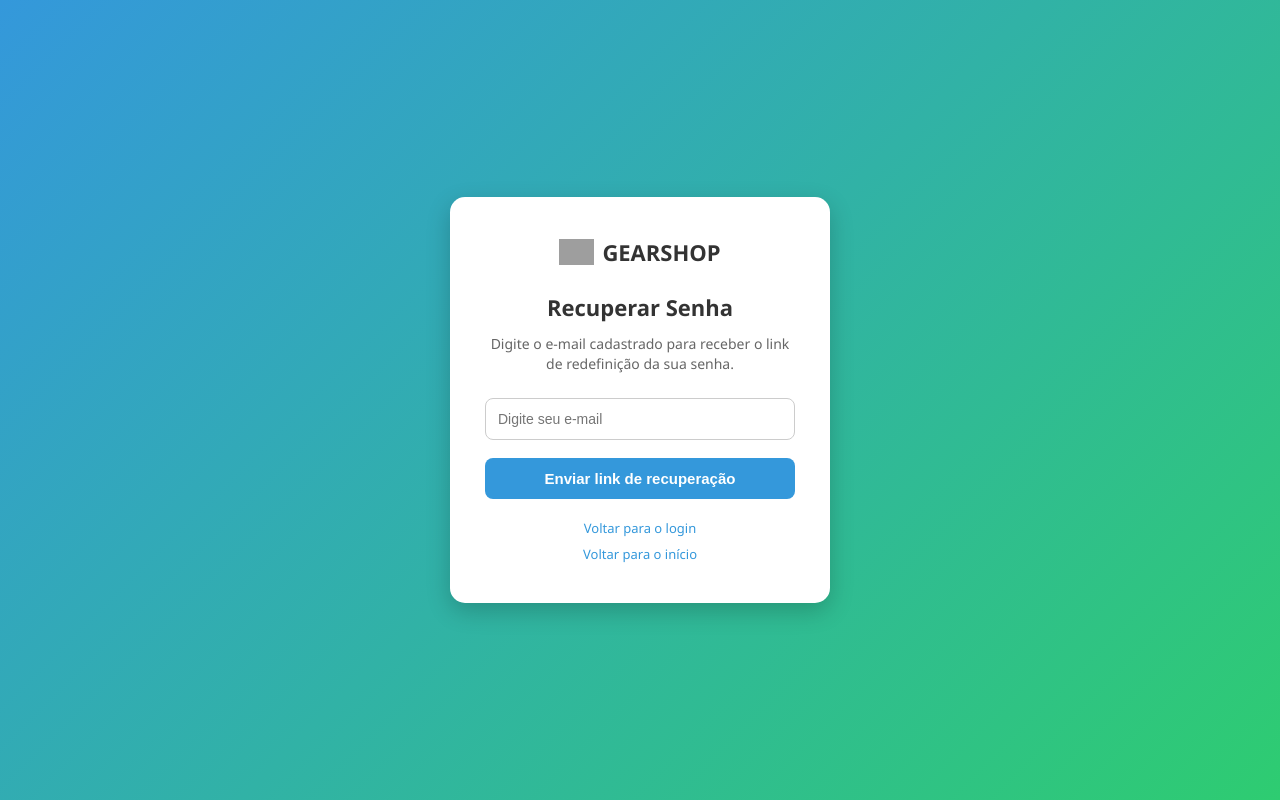
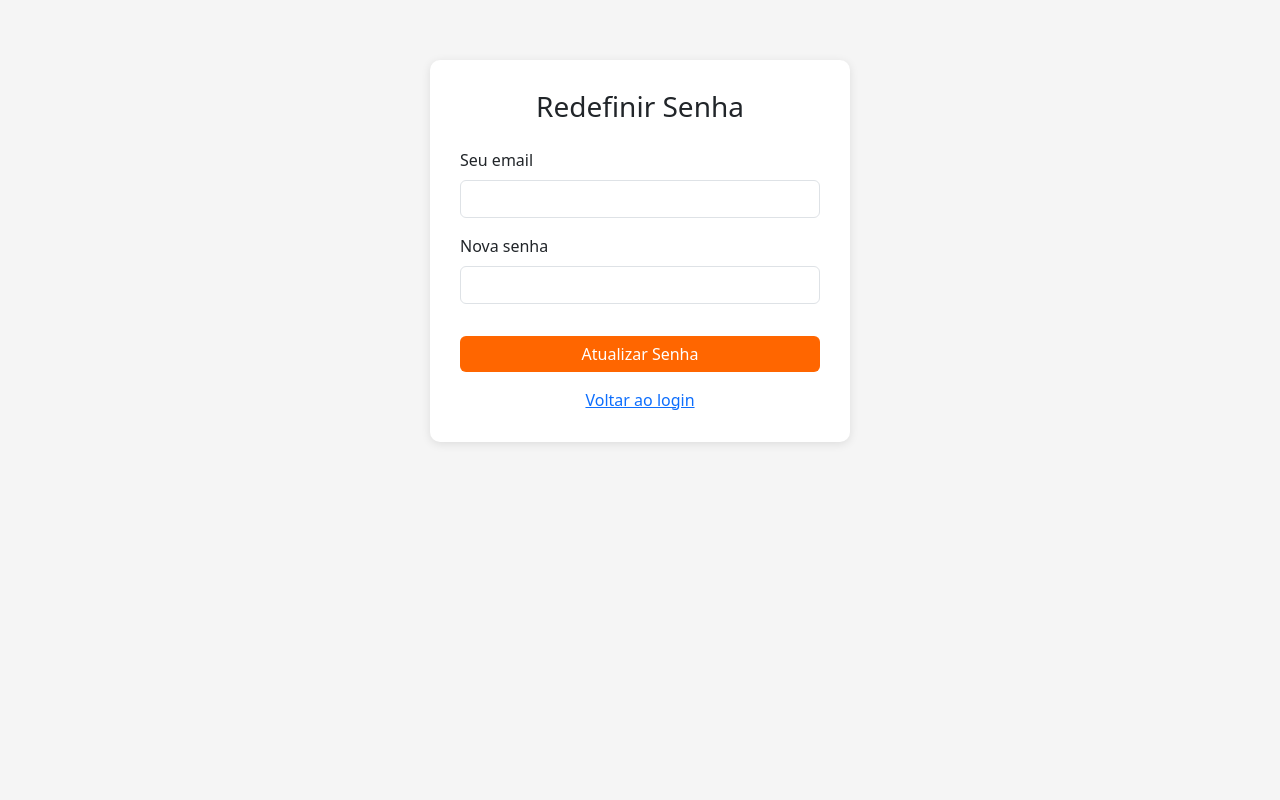
Before and after one commit to JOTA308/GearShop, a Flask app: page /senha in a window 1280 px wide. Run offline with Flask 3, Linux system fonts and the light colour scheme; grey boxes are pictures that could not be loaded.

Commit message:
Atualizando projeto GearShop

```diff
--- a/app.py
+++ b/app.py
@@ -1,62 +1,61 @@
 from flask import Flask, render_template, request, redirect, url_for, session, flash
 import mysql.connector
 from datetime import timedelta
+from werkzeug.security import generate_password_hash, check_password_hash
 
-# ======================================================
-#  Configuração do Flask
-# ======================================================
 app = Flask(__name__)
 app.secret_key = 'chave_super_secreta_fixa_gearshop'
 app.permanent_session_lifetime = timedelta(days=7)
 
-# ======================================================
-#  Conexão com o MySQL
-# ======================================================
+# ------------------------------------
+# CONFIGURAÇÃO DO BANCO
+# ------------------------------------
+db_config = {
+    "host": "localhost",
+    "user": "root",
+    "password": "root",
+    "database": "gearshop"
+}
+
 def get_db_connection():
-    """Cria e retorna uma conexão com o banco de dados."""
-    return mysql.connector.connect(
-        host='localhost',
-        user='root',
-        password='root',
-        database='gearshop'
-    )
+    return mysql.connector.connect(**db_config)
 
-# ======================================================
-#  Página inicial
-# ======================================================
-@app.route('/')
+
+# ------------------------------------
+# HOME
+# ------------------------------------
+@app.route("/")
 def index():
-    return render_template('indexx.html')
+    return render_template("indexx.html")
 
-# ======================================================
-#  Login
-# ======================================================
+
+# ------------------------------------
+# LOGIN
+# ------------------------------------
 @app.route('/login', methods=['GET', 'POST'])
 def login():
     if request.method == 'POST':
-        email = request.form.get('email')
-        senha = request.form.get('senha')
+        email = request.form.get('email', '').strip()
+        senha = request.form.get('senha', '')
 
         if not email or not senha:
             flash("Preencha todos os campos!", "erro")
-            return render_template('login.html')
+            return render_template("login.html")
 
         db = get_db_connection()
-        try:
-            cursor = db.cursor(dictionary=True, buffered=True)
-            cursor.execute("SELECT cpf, nome, senha FROM usuarios WHERE email=%s", (email,))
-            usuario = cursor.fetchone()
-            cursor.close()
-        finally:
-            db.close()
+        cursor = db.cursor(dictionary=True)
 
-        if usuario and usuario['senha'] == senha:
-            session.permanent = True
+        cursor.execute("SELECT cpf, nome, senha FROM usuarios WHERE email=%s", (email,))
+        usuario = cursor.fetchone()
+
+        cursor.close()
+        db.close()
+
+        if usuario and check_password_hash(usuario['senha'], senha):
             session['usuario'] = {
                 'cpf': usuario['cpf'],
                 'nome': usuario['nome']
             }
-            flash(f"Bem-vindo(a), {usuario['nome']}!", "sucesso")
             return redirect(url_for('perfil'))
         else:
             flash("E-mail ou senha incorretos!", "erro")
@@ -64,103 +63,202 @@ def login():
 
     return render_template('login.html')
 
-# ======================================================
-#  Cadastro
-# ======================================================
-@app.route('/cadastro', methods=['GET', 'POST'])
-def cadastro():
+
+# ------------------------------------
+# CADASTRO
+# ------------------------------------
+@app.route('/cadastrar', methods=['GET', 'POST'])
+def cadastrar():
     if request.method == 'POST':
-        cpf = ''.join(filter(str.isdigit, request.form.get('cpf', '')))
+        try:
+            cpf = request.form.get('cpf', '').strip()
+            nome = request.form.get('nome', '').strip()
+            email = request.form.get('email', '').strip()
+            nascimento = request.form.get('nascimento', '').strip()
+            telefone = request.form.get('telefone', '').strip()
+            senha = request.form.get('senha', '')
+            endereco = ""  # endereço padrão vazio
+
+            if not all([cpf, nome, email, nascimento, telefone, senha]):
+                flash("Preencha todos os campos!", "erro")
+                return render_template("cadastro.html")
+
+            if len(senha) < 8:
+                flash("A senha deve ter pelo menos 8 caracteres!", "erro")
+                return render_template("cadastro.html")
+
+            senha_hash = generate_password_hash(senha)
+
+            conn = get_db_connection()
+            cursor = conn.cursor()
+
+            sql = """
+                INSERT INTO usuarios (cpf, nome, email, telefone, senha, nascimento, endereco)
+                VALUES (%s, %s, %s, %s, %s, %s, %s)
+            """
+            values = (cpf, nome, email, telefone, senha_hash, nascimento, endereco)
+
+            cursor.execute(sql, values)
+            conn.commit()
+
+            cursor.close()
+            conn.close()
+
+            flash("Conta criada com sucesso!", "sucesso")
+            return redirect('/login')
+
+        except mysql.connector.Error as e:
+            flash(f"Erro ao cadastrar: {e}", "erro")
+            return render_template("cadastro.html")
+
+    return render_template("cadastro.html")
+
+
+
+# ------------------------------------
+# PERFIL
+# ------------------------------------
+@app.route('/perfil', methods=['GET', 'POST'])
+def perfil():
+    if 'usuario' not in session:
+        flash("Você precisa estar logado!", "erro")
+        return redirect(url_for('login'))
+
+    cpf = session['usuario']['cpf']
+
+    conn = get_db_connection()
+    cursor = conn.cursor(dictionary=True)
+
+    # Atualizar dados
+    if request.method == 'POST':
         nome = request.form.get('nome')
         email = request.form.get('email')
-        nascimento = request.form.get('nascimento')
-        senha = request.form.get('senha')
+        telefone = request.form.get('telefone')
+        endereco = request.form.get('endereco', '')
 
-        if not all([cpf, nome, email, nascimento, senha]):
-            flash("Por favor, preencha todos os campos!", "erro")
-            return render_template('cadastro.html')
+        # Se a coluna endereço NÃO existir no banco, evita erro
+        try:
+            cursor.execute("""
+                UPDATE usuarios
+                SET nome=%s, email=%s, telefone=%s, endereco=%s
+                WHERE cpf=%s
+            """, (nome, email, telefone, endereco, cpf))
 
-        db = get_db_connection()
-        try:
-            cursor = db.cursor(buffered=True)
-            cursor.execute(
-                "INSERT INTO usuarios (cpf, nome, email, nascimento, senha) VALUES (%s, %s, %s, %s, %s)",
-                (cpf, nome, email, nascimento, senha)
-            )
-            db.commit()
-            cursor.close()
-        except mysql.connector.Error as e:
-            db.rollback()
-            flash(f"Erro ao salvar no banco: {e}", "erro")
-            return render_template('cadastro.html')
-        finally:
-            db.close()
+        except mysql.connector.Error:
+            # Atualiza sem endereço se a coluna não existir
+            cursor.execute("""
+                UPDATE usuarios
+                SET nome=%s, email=%s, telefone=%s
+                WHERE cpf=%s
+            """, (nome, email, telefone, cpf))
 
-        flash("Cadastro realizado com sucesso!", "sucesso")
-        return redirect(url_for('login'))
+        conn.commit()
+        flash("Dados atualizados com sucesso!", "sucesso")
 
-    return render_template('cadastro.html')
+    # Buscar dados do usuário
+    try:
+        cursor.execute("SELECT cpf, nome, email, telefone, endereco FROM usuarios WHERE cpf=%s", (cpf,))
+    except mysql.connector.Error:
+        cursor.execute("SELECT cpf, nome, email, telefone FROM usuarios WHERE cpf=%s", (cpf,))
 
-# ======================================================
-#  Perfil do usuário
-# ======================================================
-@app.route('/perfil')
-def perfil():
-    usuario = session.get('usuario')
-    if not usuario:
-        flash("Você precisa estar logado para acessar o perfil.", "erro")
-        return redirect(url_for('login'))
+    usuario = cursor.fetchone()
+
+    cursor.close()
+    conn.close()
+
+    session['usuario'] = usuario
 
     return render_template('perfil.html', usuario=usuario)
 
-
-# ======================================================
-#  Carrinho
-# ======================================================
-@app.route('/carrinho')
-def carrinho():
-    return render_template('carrinho.html')
-
-# ======================================================
-#  Redefinir senha
-# ======================================================
+# ------------------------------------
+# REDEFINIR SENHA
+# ------------------------------------
 @app.route('/senha', methods=['GET', 'POST'])
 def senha():
     if request.method == 'POST':
-        email = request.form.get('email')
-        nova_senha = request.form.get('nova_senha')
+        email = request.form.get('email', '').strip()
+        nova_senha = request.form.get('nova_senha', '')
 
         if not email or not nova_senha:
             flash("Preencha todos os campos!", "erro")
             return render_template('senha.html')
 
+        if len(nova_senha) < 8:
+            flash("A nova senha deve ter pelo menos 8 caracteres!", "erro")
+            return render_template('senha.html')
+
+        nova_senha_hash = generate_password_hash(nova_senha)
+
         db = get_db_connection()
+        cursor = db.cursor()
+
         try:
-            cursor = db.cursor(buffered=True)
-            cursor.execute("UPDATE usuarios SET senha=%s WHERE email=%s", (nova_senha, email))
+            cursor.execute("UPDATE usuarios SET senha=%s WHERE email=%s",
+                           (nova_senha_hash, email))
             db.commit()
+            flash("Senha atualizada com sucesso!", "sucesso")
+
+        except mysql.connector.Error as erro:
+            db.rollback()
+            flash(f"Erro ao atualizar senha: {erro}", "erro")
+
+        finally:
             cursor.close()
-        finally:
             db.close()
 
-        flash("Senha atualizada com sucesso!", "sucesso")
         return redirect(url_for('login'))
 
     return render_template('senha.html')
 
-# ======================================================
-#  Logout
-# ======================================================
+
+# ------------------------------------
+# PRODUTOS
+# ------------------------------------
+@app.route('/cadastrar_produto', methods=['GET', 'POST'])
+def cadastrar_produto():
+    if 'usuario' not in session:
+        flash("Faça login para cadastrar um produto!", "erro")
+        return redirect(url_for('login'))
+
+    if request.method == 'POST':
+        nome = request.form.get('nome', '').strip()
+        preco = request.form.get('preco', '').strip()
+        imagem = request.form.get('imagem_url', '').strip()
+
+        if not all([nome, preco, imagem]):
+            flash("Preencha todos os campos!", "erro")
+            return render_template('cadastrar_produto.html')
+
+        db = get_db_connection()
+        cursor = db.cursor()
+
+        cursor.execute("""
+            INSERT INTO produtos (nome, preco, imagem_url)
+            VALUES (%s, %s, %s)
+        """, (nome, preco, imagem))
+
+        db.commit()
+        cursor.close()
+        db.close()
+
+        flash("Produto cadastrado com sucesso!", "sucesso")
+        return redirect(url_for('perfil'))
+
+    return render_template('cadastrar_produto.html')
+
+
+@app.route('/carrinho')
+def carrinho():
+    return render_template('carrinho.html')
+
+
 @app.route('/logout')
 def logout():
     session.clear()
-    flash("Você saiu da sua conta.", "sucesso")
+    flash("Você saiu da conta.", "sucesso")
     return redirect(url_for('login'))
 
-# ======================================================
-#  Inicialização do servidor
-# ======================================================
 
-
+# RUN
 if __name__ == '__main__':
     app.run(debug=True)
--- a/templates/login.html
+++ b/templates/login.html
@@ -208,7 +208,7 @@
     </form>
 
     <a href="{{ url_for('senha') }}">Esqueceu sua senha?</a>
-    <a href="{{ url_for('cadastro') }}">Ainda não tem uma conta? Cadastre-se</a>
+    <a href="{{ url_for('cadastrar') }}">Ainda não tem uma conta? Cadastre-se</a>
     <a href="{{ url_for('index') }}">Voltar para o início</a>
   </div>
 
--- a/templates/senha.html
+++ b/templates/senha.html
@@ -1,151 +1,53 @@
 <!DOCTYPE html>
 <html lang="pt-BR">
 <head>
-  <meta charset="UTF-8" />
-  <meta name="viewport" content="width=device-width, initial-scale=1.0" />
-  <title>Recuperar Senha - GearShop</title>
+  <meta charset="UTF-8">
+  <meta name="viewport" content="width=device-width, initial-scale=1.0">
+  <title>Redefinir Senha</title>
+  <link href="https://cdn.jsdelivr.net/npm/bootstrap@5.3.0/dist/css/bootstrap.min.css" rel="stylesheet">
+
   <style>
-    /* ===== RESET E BASE ===== */
-    * {
-      margin: 0;
-      padding: 0;
-      box-sizing: border-box;
+    body { background-color: #f5f5f5; }
+    .container-box {
+      max-width: 420px;
+      margin: 60px auto;
+      background: white;
+      padding: 30px;
+      border-radius: 10px;
+      box-shadow: 0 2px 10px rgba(0,0,0,0.1);
     }
-
-    body {
-      font-family: "Segoe UI", Arial, sans-serif;
-      background: linear-gradient(135deg, #3498db, #2ecc71);
-      height: 100vh;
-      display: flex;
-      justify-content: center;
-      align-items: center;
-      padding: 20px;
+    .btn-orange {
+      background-color: #ff6600;
+      border: none;
+      color: white;
+      width: 100%;
     }
-
-    /* ===== CONTAINER ===== */
-    .reset-container {
-      background: #fff;
-      padding: 40px 35px;
-      border-radius: 15px;
-      box-shadow: 0 8px 25px rgba(0, 0, 0, 0.2);
-      width: 100%;
-      max-width: 380px;
-      text-align: center;
-      animation: fadeIn 0.5s ease-in-out;
-    }
-
-    @keyframes fadeIn {
-      from { opacity: 0; transform: translateY(10px); }
-      to { opacity: 1; transform: translateY(0); }
-    }
-
-    /* ===== LOGO ===== */
-    .logo {
-      display: flex;
-      align-items: center;
-      justify-content: center;
-      font-size: 22px;
-      font-weight: bold;
-      margin-bottom: 25px;
-      color: #333;
-    }
-
-    .logo img {
-      width: 35px;
-      margin-right: 8px;
-    }
-
-    /* ===== TEXTOS ===== */
-    h2 {
-      margin-bottom: 12px;
-      color: #333;
-      font-size: 22px;
-    }
-
-    p {
-      font-size: 14px;
-      color: #666;
-      margin-bottom: 25px;
-      line-height: 1.4;
-    }
-
-    /* ===== INPUT ===== */
-    input[type="email"] {
-      width: 100%;
-      padding: 12px;
-      border: 1px solid #ccc;
-      border-radius: 8px;
-      margin-bottom: 18px;
-      font-size: 14px;
-      transition: border-color 0.2s, box-shadow 0.2s;
-    }
-
-    input:focus {
-      outline: none;
-      border-color: #3498db;
-      box-shadow: 0 0 5px rgba(52, 152, 219, 0.4);
-    }
-
-    /* ===== BOTÃO ===== */
-    button {
-      background-color: #3498db;
-      color: white;
-      border: none;
-      padding: 12px;
-      border-radius: 8px;
-      cursor: pointer;
-      width: 100%;
-      font-size: 15px;
-      font-weight: 600;
-      transition: all 0.3s ease;
-    }
-
-    button:hover {
-      background-color: #2ecc71;
-      transform: translateY(-2px);
-    }
-
-    /* ===== LINKS ===== */
-    .links {
-      margin-top: 20px;
-      font-size: 13px;
-    }
-
-    .links a {
-      display: block;
-      margin-top: 8px;
-      color: #3498db;
-      text-decoration: none;
-      transition: color 0.2s;
-    }
-
-    .links a:hover {
-      text-decoration: underline;
-      color: #2ecc71;
-    }
+    .btn-orange:hover { background-color: #e65c00; }
   </style>
 </head>
 <body>
 
-  <div class="reset-container">
-    <div class="logo">
-      <img src="https://cdn-icons-png.flaticon.com/512/3202/3202926.png" alt="GearShop Logo">
-      GEARSHOP
+<div class="container-box">
+  <h3 class="text-center mb-4">Redefinir Senha</h3>
+
+  <form method="POST">
+    <div class="mb-3">
+      <label class="form-label">Seu email</label>
+      <input type="email" class="form-control" name="email" required>
     </div>
 
-    <h2>Recuperar Senha</h2>
-    <p>Digite o e-mail cadastrado para receber o link de redefinição da sua senha.</p>
+    <div class="mb-3">
+      <label class="form-label">Nova senha</label>
+      <input type="password" class="form-control" name="nova_senha" required>
+    </div>
 
-    <form action="{{ url_for('senha') }}" method="post">
-      <input type="email" name="email" placeholder="Digite seu e-mail" required>
-      <button type="submit">Enviar link de recuperação</button>
-    </form>
+    <button class="btn btn-orange mt-3">Atualizar Senha</button>
+  </form>
 
-    <div class="links">
-      <a href="{{ url_for('login') }}">Voltar para o login</a>
-      <a href="{{ url_for('home') }}">Voltar para o início</a>
-    </div>
+  <div class="text-center mt-3">
+    <a href="{{ url_for('login') }}">Voltar ao login</a>
   </div>
+</div>
 
 </body>
 </html>
```
Also changed, not shown: requirements.txt (+11 -13 lines), templates/cadastrar.html (+86 -16 lines), templates/cadastro.html (+5 -2 lines), templates/perfil.html (+85 -35 lines).
